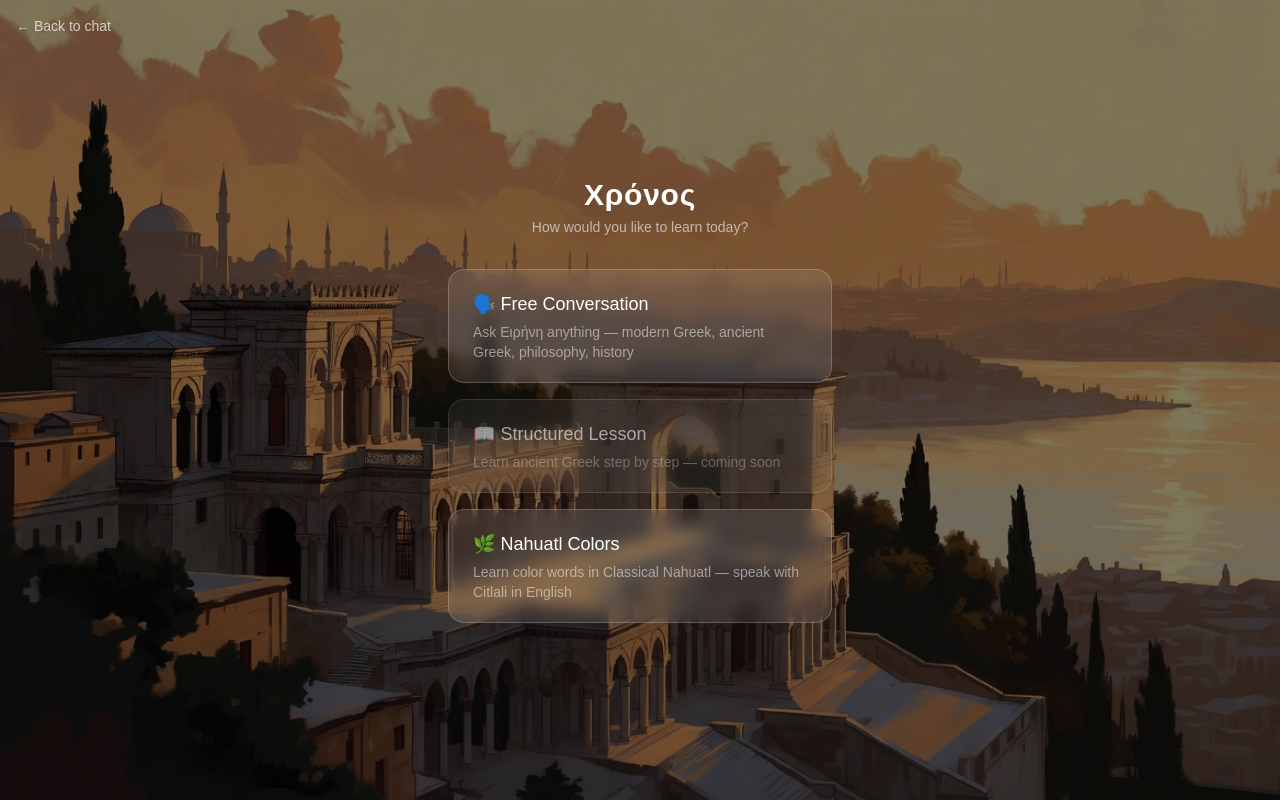
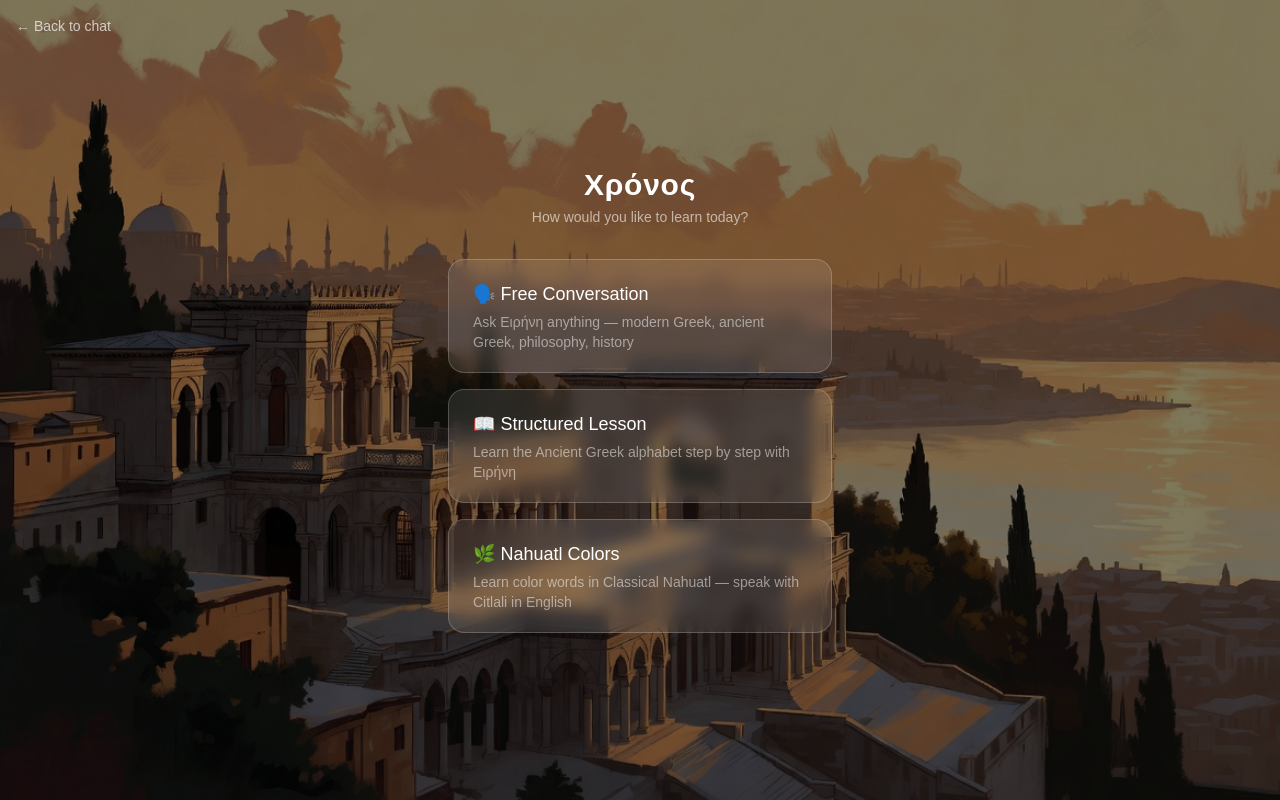
Before and after one commit to StanfordCS194/spr26-Team-25, a Next.js app in the folder frontend/: page /tutor in a window 1280 px wide. Built offline with nearby package versions, Linux system fonts and the light colour scheme.

Commit message:
feat: enable structured lesson + caption style update

```diff
--- a/frontend/app/tutor/conversation/page.tsx
+++ b/frontend/app/tutor/conversation/page.tsx
@@ -183,18 +183,23 @@ function AvatarWithCaptions({ keepCaptions }: { keepCaptions: boolean }) {
         )}
       </div>
 
-      {/* captions: Greek on top, English below.
-          semi-transparent background makes them readable over any background image */}
-      <div className="w-full min-h-[80px] flex flex-col items-center justify-center text-center px-4 py-3 rounded-xl bg-black/40 backdrop-blur-sm">
+      {/* caption area — same layout as lesson page for visual consistency.
+          greek on top (what Eirini said), english below in a blue pill (translation). */}
+      <div className="w-full min-h-[90px] flex flex-col items-center justify-center text-center px-6 py-4 rounded-2xl bg-black/50 backdrop-blur-sm border border-white/10">
         {caption ? (
           <>
-            <p className="text-white text-xl font-medium">{caption.greek}</p>
+            {/* greek text — what Eirini is saying out loud */}
+            <p className="text-white text-xl font-medium leading-snug">{caption.greek}</p>
+            {/* english translation — blue pill so it's visually distinct from the greek */}
             {caption.english && (
-              <p className="text-white/70 text-base mt-1">{caption.english}</p>
+              <p className="text-white text-xl mt-2 bg-blue-600/50 rounded-full px-3 py-1">
+                {caption.english}
+              </p>
             )}
           </>
         ) : (
-          <p className="text-white/40 text-sm">Speak to start the lesson</p>
+          // shown while the agent is loading or hasn't spoken yet
+          <p className="text-white/30 text-sm">Speak to start the lesson</p>
         )}
       </div>
     </div>
--- a/frontend/app/tutor/page.tsx
+++ b/frontend/app/tutor/page.tsx
@@ -65,17 +65,16 @@ export default function TutorSelectPage() {
             </p>
           </button>
 
-          {/* lesson mode, coming soon */}
+          {/* structured lesson mode — teaches the 24 letters of the greek alphabet */}
           <button
             onClick={() => router.push('/tutor/lesson')}
-            className="w-full bg-white/10 hover:bg-white/20 backdrop-blur-sm border border-white/20 rounded-2xl px-6 py-5 text-left transition-all duration-200 group opacity-60"
-            disabled
+            className="w-full bg-white/10 hover:bg-white/20 backdrop-blur-sm border border-white/20 rounded-2xl px-6 py-5 text-left transition-all duration-200 group"
           >
             <p className="text-white text-lg font-medium group-hover:text-amber-300 transition-colors">
               📖 Structured Lesson
             </p>
             <p className="text-white/50 text-sm mt-1">
-              Learn ancient Greek step by step — coming soon
+              Learn the Ancient Greek alphabet step by step with Ειρήνη
             </p>
           </button>
           {/* nahuatl mode: voice conversation in English with Citlali, teaching Nahuatl color words.
```
